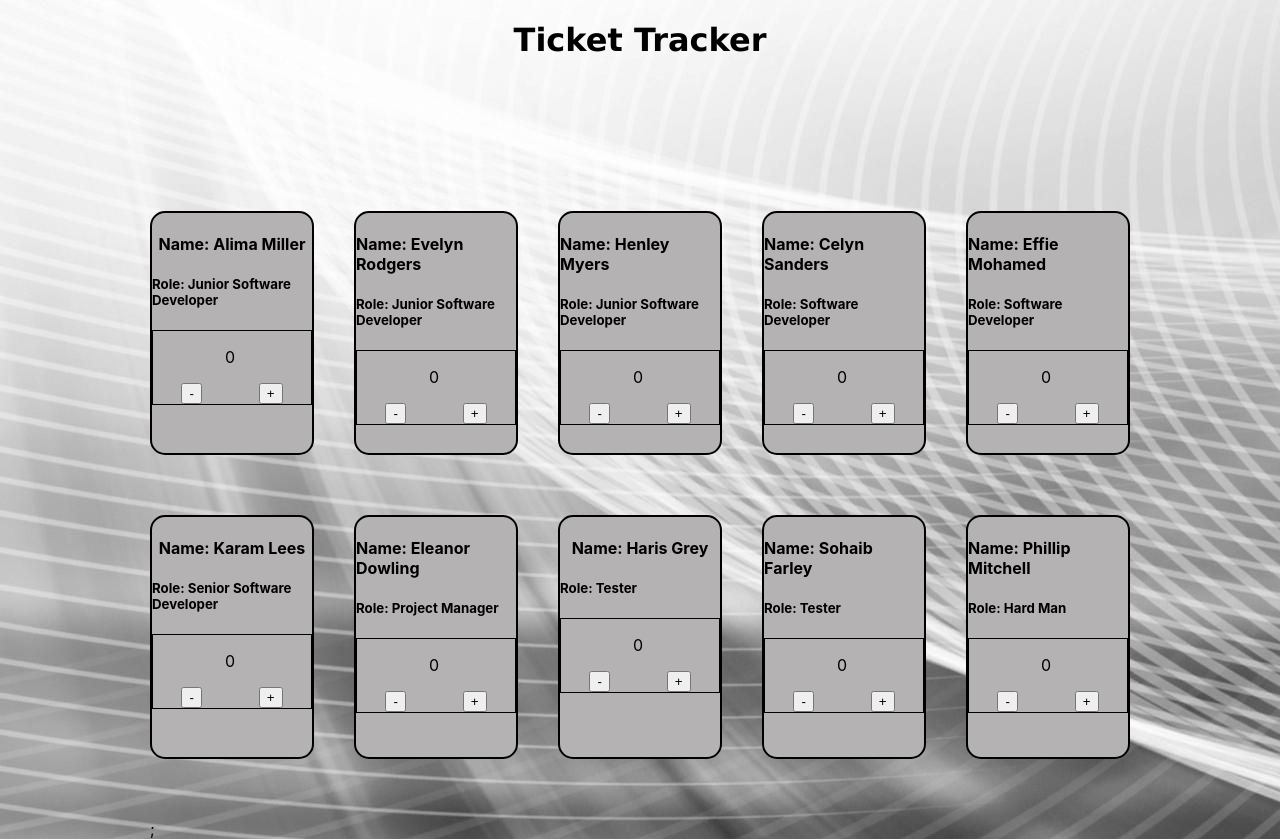
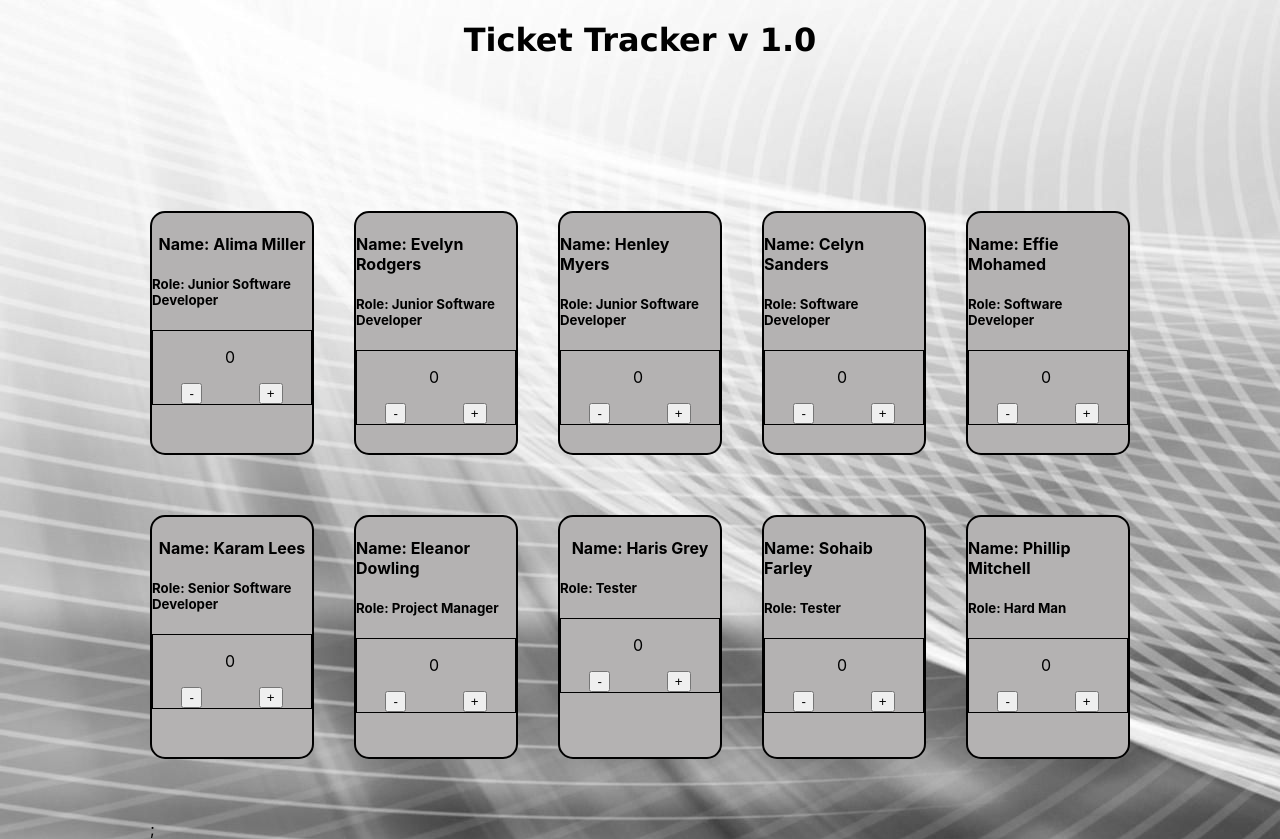
Before and after one commit to Alin-Nita/React_Tickets, a React (Create React App) app: page / in a window 1280 px wide. Built offline with nearby package versions, Linux system fonts and the light colour scheme.

Commit message:
small changes

```diff
--- a/src/components/Header/Header.jsx
+++ b/src/components/Header/Header.jsx
@@ -2,7 +2,7 @@ import React from "react";
 import "./Header.scss";
 
 const Header = () => {
-  return <h1>Ticket Tracker</h1>;
+  return <h1>Ticket Tracker v 1.0</h1>;
 };
 
 export default Header;
```
Also changed, not shown: package.json (+4 -3 lines).
